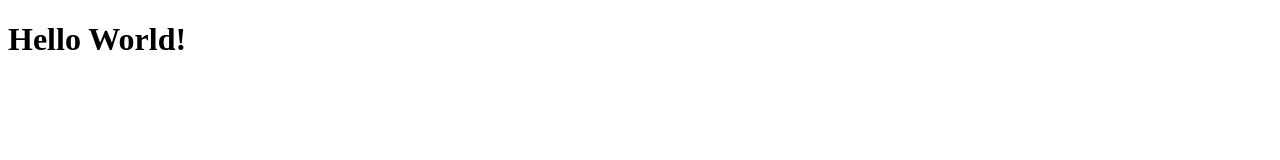
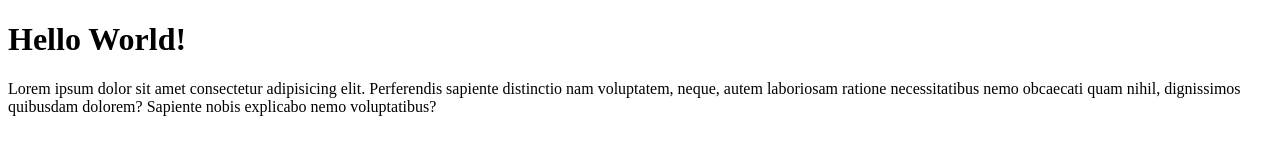
Before and after one commit to FrlFrz/test-git, a plain HTML site: page index.html in a window 1280 px wide. Drawn offline with Linux system fonts and the light colour scheme.

Commit message:
Menambahkan 1 Paragraf di file index.html

```diff
--- a/index.html
+++ b/index.html
@@ -9,6 +9,7 @@
 <body>
 
     <h1>Hello World!</h1>
+    <p>Lorem ipsum dolor sit amet consectetur adipisicing elit. Perferendis sapiente distinctio nam voluptatem, neque, autem laboriosam ratione necessitatibus nemo obcaecati quam nihil, dignissimos quibusdam dolorem? Sapiente nobis explicabo nemo voluptatibus?</p>
 
 </body>
 </html>
```
